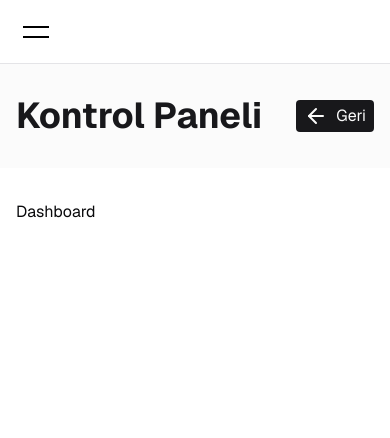
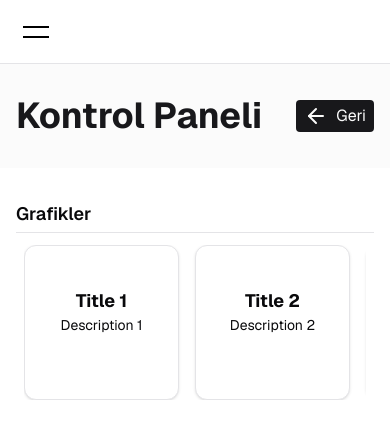
Before and after one commit to yigityalim/catering, a Next.js app: page /dashboard in a window 390 px wide. Shown: the top 438 px of the page. Built offline with nearby package versions, Linux system fonts and the light colour scheme.

Commit message:
dashboard'a carousel ekleme işlemi. devamı gelecek

```diff
--- a/package.json
+++ b/package.json
@@ -20,6 +20,7 @@
     "@t3-oss/env-nextjs": "^0.10.1",
     "class-variance-authority": "^0.7.0",
     "clsx": "^2.1.1",
+    "embla-carousel-react": "^8.1.5",
     "framer-motion": "^11.2.11",
     "geist": "^1.3.0",
     "jotai": "^2.8.3",
@@ -35,7 +36,7 @@
     "zustand": "^4.5.2"
   },
   "devDependencies": {
-    "@types/node": "^20.14.7",
+    "@types/node": "^20.14.8",
     "@types/react": "^18.3.3",
     "@types/react-dom": "^18.3.0",
     "@types/uuid": "^10.0.0",
--- a/src/app/(dashboard)/dashboard/page.tsx
+++ b/src/app/(dashboard)/dashboard/page.tsx
@@ -1,3 +1,10 @@
+import { Carousel } from '@/components/dashboard';
+
 export default function DashboardPage() {
-  return <div>Dashboard</div>;
+  return (
+    <>
+      <h1 className="w-full border-b pb-1 text-lg font-semibold">Grafikler</h1>
+      <Carousel />
+    </>
+  );
 }
--- a/src/app/(dashboard)/dashboard/settings/[child]/page.tsx
+++ b/src/app/(dashboard)/dashboard/settings/[child]/page.tsx
@@ -1,16 +1,11 @@
 import { dashboardMenu, findMenuItemByHref } from '@/lib/menu';
+import type { Params } from '@/types';
 
 export default function DashboardSettings() {
   return <div>DashboardSettings child page</div>;
 }
 
-type Params = {
-  params: {
-    child: string;
-  };
-};
-
-export async function generateMetadata({ params: { child } }: Readonly<Params>) {
+export async function generateMetadata({ params: { child } }: Readonly<Params<{ child: string }>>) {
   if (findMenuItemByHref(dashboardMenu, `/dashboard/settings/${child}`) === undefined) {
     return {
       title: 'Page not found',
--- /dev/null
+++ b/src/components/dashboard/carousel.tsx
@@ -0,0 +1,78 @@
+'use client';
+
+import {
+  Carousel as CarouselPrimitive,
+  CarouselContent,
+  CarouselItem,
+} from '@/components/ui/carousel';
+
+import { useResponsive } from '@/lib/hooks';
+import { Card, CardContent } from '@/components/ui/card';
+import React from 'react';
+
+export function Carousel() {
+  const { sm } = useResponsive();
+
+  if (sm) {
+    return (
+      <div className="flex w-full items-center justify-center px-2 py-1">
+        <CarouselPrimitive className="w-full">
+          <CarouselContent className="w-full">
+            {mock.map((item) => (
+              <CarouselItem key={item.id} className="w-full basis-1/2">
+                <Card className="w-full p-2">
+                  <CardContent className="flex aspect-square items-center justify-center">
+                    <div className="flex flex-col items-center justify-center">
+                      <h2 className="text-lg font-bold">{item.title}</h2>
+                      <p className="text-sm">{item.description}</p>
+                    </div>
+                  </CardContent>
+                </Card>
+              </CarouselItem>
+            ))}
+          </CarouselContent>
+        </CarouselPrimitive>
+      </div>
+    );
+  }
+
+  return <div>tablet ekranı. eklencek</div>;
+}
+
+const mock = [
+  {
+    id: crypto.randomUUID(),
+    title: 'Title 1',
+    description: 'Description 1',
+    image: 'https://via.placeholder.com/150',
+    element: <div>Element 1</div>,
+  },
+  {
+    id: crypto.randomUUID(),
+    title: 'Title 2',
+    description: 'Description 2',
+    image: 'https://via.placeholder.com/150',
+    element: <div>Element 2</div>,
+  },
+  {
+    id: crypto.randomUUID(),
+    title: 'Title 3',
+    description: 'Description 3',
+    image: 'https://via.placeholder.com/150',
+    element: <div>Element 3</div>,
+  },
+  {
+    id: crypto.randomUUID(),
+    title: 'Title 4',
+    description: 'Description 4',
+    image: 'https://via.placeholder.com/150',
+    element: <div>Element 4</div>,
+  },
+  {
+    id: crypto.randomUUID(),
+    title: 'Title 5',
+    description: 'Description 5',
+    image: 'https://via.placeholder.com/150',
+    element: <div>Element 5</div>,
+  },
+];
--- a/src/components/dashboard/mobile-menu.tsx
+++ b/src/components/dashboard/mobile-menu.tsx
@@ -12,12 +12,6 @@
   const mobileMenu = useDashboard((state) => state.mobileMenu);
   const setMobileMenu = useDashboard((state) => state.setMobileMenu);
 
-  React.useLayoutEffect((): (() => void) => {
-    const originalStyle: string = window.getComputedStyle(document.body).overflow;
-    document.body.style.overflow = 'hidden';
-    return () => (document.body.style.overflow = originalStyle);
-  }, []);
-
   const pathname = usePathname();
   return (
     <AnimatePresence mode="wait">
@@ -29,12 +23,12 @@
           transition={{ duration: 0.3, type: 'tween', ease: 'easeInOut' }}
           className={cn('fixed inset-x-0 bottom-0 top-16 z-50 sm:hidden')}
         >
-          <div className="flex h-full w-full flex-col items-start justify-start gap-8 bg-background p-6">
+          <div className="flex h-full w-full flex-col items-start justify-start gap-8 bg-background p-4 pt-8">
             <Link
               onClick={() => setMobileMenu(false)}
               href="/dashboard"
-              className={cn('p-1 text-4xl font-semibold text-foreground', {
-                'italic underline underline-offset-8': pathname === '/dashboard',
+              className={cn('text-4xl font-semibold text-foreground', {
+                'underline underline-offset-8': pathname === '/dashboard',
               })}
             >
               Kontrol Paneli
@@ -102,7 +96,7 @@
                 href={child.href}
                 onClick={() => setMobileMenu(false)}
                 className={cn('w-full p-1 text-lg font-semibold text-foreground', {
-                  'italic underline underline-offset-8': pathname === child.href,
+                  'underline underline-offset-8': pathname === child.href,
                 })}
               >
                 {child.title}
--- /dev/null
+++ b/src/components/ui/carousel.tsx
@@ -0,0 +1,262 @@
+"use client"
+
+import * as React from "react"
+import { ArrowLeftIcon, ArrowRightIcon } from "@radix-ui/react-icons"
+import useEmblaCarousel, {
+  type UseEmblaCarouselType,
+} from "embla-carousel-react"
+
+import { cn } from "@/lib/utils"
+import { Button } from "@/components/ui/button"
+
+type CarouselApi = UseEmblaCarouselType[1]
+type UseCarouselParameters = Parameters<typeof useEmblaCarousel>
+type CarouselOptions = UseCarouselParameters[0]
+type CarouselPlugin = UseCarouselParameters[1]
+
+type CarouselProps = {
+  opts?: CarouselOptions
+  plugins?: CarouselPlugin
+  orientation?: "horizontal" | "vertical"
+  setApi?: (api: CarouselApi) => void
+}
+
+type CarouselContextProps = {
+  carouselRef: ReturnType<typeof useEmblaCarousel>[0]
+  api: ReturnType<typeof useEmblaCarousel>[1]
+  scrollPrev: () => void
+  scrollNext: () => void
+  canScrollPrev: boolean
+  canScrollNext: boolean
+} & CarouselProps
+
+const CarouselContext = React.createContext<CarouselContextProps | null>(null)
+
+function useCarousel() {
+  const context = React.useContext(CarouselContext)
+
+  if (!context) {
+    throw new Error("useCarousel must be used within a <Carousel />")
+  }
+
+  return context
+}
+
+const Carousel = React.forwardRef<
+  HTMLDivElement,
+  React.HTMLAttributes<HTMLDivElement> & CarouselProps
+>(
+  (
+    {
+      orientation = "horizontal",
+      opts,
+      setApi,
+      plugins,
+      className,
+      children,
+      ...props
+    },
+    ref
+  ) => {
+    const [carouselRef, api] = useEmblaCarousel(
+      {
+        ...opts,
+        axis: orientation === "horizontal" ? "x" : "y",
+      },
+      plugins
+    )
+    const [canScrollPrev, setCanScrollPrev] = React.useState(false)
+    const [canScrollNext, setCanScrollNext] = React.useState(false)
+
+    const onSelect = React.useCallback((api: CarouselApi) => {
+      if (!api) {
+        return
+      }
+
+      setCanScrollPrev(api.canScrollPrev())
+      setCanScrollNext(api.canScrollNext())
+    }, [])
+
+    const scrollPrev = React.useCallback(() => {
+      api?.scrollPrev()
+    }, [api])
+
+    const scrollNext = React.useCallback(() => {
+      api?.scrollNext()
+    }, [api])
+
+    const handleKeyDown = React.useCallback(
+      (event: React.KeyboardEvent<HTMLDivElement>) => {
+        if (event.key === "ArrowLeft") {
+          event.preventDefault()
+          scrollPrev()
+        } else if (event.key === "ArrowRight") {
+          event.preventDefault()
+          scrollNext()
+        }
+      },
+      [scrollPrev, scrollNext]
+    )
+
+    React.useEffect(() => {
+      if (!api || !setApi) {
+        return
+      }
+
+      setApi(api)
+    }, [api, setApi])
+
+    React.useEffect(() => {
+      if (!api) {
+        return
+      }
+
+      onSelect(api)
+      api.on("reInit", onSelect)
+      api.on("select", onSelect)
+
+      return () => {
+        api?.off("select", onSelect)
+      }
+    }, [api, onSelect])
+
+    return (
+      <CarouselContext.Provider
+        value={{
+          carouselRef,
+          api: api,
+          opts,
+          orientation:
+            orientation || (opts?.axis === "y" ? "vertical" : "horizontal"),
+          scrollPrev,
+          scrollNext,
+          canScrollPrev,
+          canScrollNext,
+        }}
+      >
+        <div
+          ref={ref}
+          onKeyDownCapture={handleKeyDown}
+          className={cn("relative", className)}
+          role="region"
+          aria-roledescription="carousel"
+          {...props}
+        >
+          {children}
+        </div>
+      </CarouselContext.Provider>
+    )
+  }
+)
+Carousel.displayName = "Carousel"
+
+const CarouselContent = React.forwardRef<
+  HTMLDivElement,
+  React.HTMLAttributes<HTMLDivElement>
+>(({ className, ...props }, ref) => {
+  const { carouselRef, orientation } = useCarousel()
+
+  return (
+    <div ref={carouselRef} className="overflow-hidden">
+      <div
+        ref={ref}
+        className={cn(
+          "flex",
+          orientation === "horizontal" ? "-ml-4" : "-mt-4 flex-col",
+          className
+        )}
+        {...props}
+      />
+    </div>
+  )
+})
+CarouselContent.displayName = "CarouselContent"
+
+const CarouselItem = React.forwardRef<
+  HTMLDivElement,
+  React.HTMLAttributes<HTMLDivElement>
+>(({ className, ...props }, ref) => {
+  const { orientation } = useCarousel()
+
+  return (
+    <div
+      ref={ref}
+      role="group"
+      aria-roledescription="slide"
+      className={cn(
+        "min-w-0 shrink-0 grow-0 basis-full",
+        orientation === "horizontal" ? "pl-4" : "pt-4",
+        className
+      )}
+      {...props}
+    />
+  )
+})
+CarouselItem.displayName = "CarouselItem"
+
+const CarouselPrevious = React.forwardRef<
+  HTMLButtonElement,
+  React.ComponentProps<typeof Button>
+>(({ className, variant = "outline", size = "icon", ...props }, ref) => {
+  const { orientation, scrollPrev, canScrollPrev } = useCarousel()
+
+  return (
+    <Button
+      ref={ref}
+      variant={variant}
+      size={size}
+      className={cn(
+        "absolute  h-8 w-8 rounded-full",
+        orientation === "horizontal"
+          ? "-left-12 top-1/2 -translate-y-1/2"
+          : "-top-12 left-1/2 -translate-x-1/2 rotate-90",
+        className
+      )}
+      disabled={!canScrollPrev}
+      onClick={scrollPrev}
+      {...props}
+    >
+      <ArrowLeftIcon className="h-4 w-4" />
+      <span className="sr-only">Previous slide</span>
+    </Button>
+  )
+})
+CarouselPrevious.displayName = "CarouselPrevious"
+
+const CarouselNext = React.forwardRef<
+  HTMLButtonElement,
+  React.ComponentProps<typeof Button>
+>(({ className, variant = "outline", size = "icon", ...props }, ref) => {
+  const { orientation, scrollNext, canScrollNext } = useCarousel()
+
+  return (
+    <Button
+      ref={ref}
+      variant={variant}
+      size={size}
+      className={cn(
+        "absolute h-8 w-8 rounded-full",
+        orientation === "horizontal"
+          ? "-right-12 top-1/2 -translate-y-1/2"
+          : "-bottom-12 left-1/2 -translate-x-1/2 rotate-90",
+        className
+      )}
+      disabled={!canScrollNext}
+      onClick={scrollNext}
+      {...props}
+    >
+      <ArrowRightIcon className="h-4 w-4" />
+      <span className="sr-only">Next slide</span>
+    </Button>
+  )
+})
+CarouselNext.displayName = "CarouselNext"
+
+export {
+  type CarouselApi,
+  Carousel,
+  CarouselContent,
+  CarouselItem,
+  CarouselPrevious,
+  CarouselNext,
+}
--- /dev/null
+++ b/src/lib/hooks.ts
@@ -0,0 +1,28 @@
+import React from 'react';
+
+export function useMediaQuery(query: string): boolean {
+  const [value, setValue] = React.useState<boolean>(false);
+
+  const onChange = React.useCallback((e: MediaQueryListEvent) => {
+    setValue(e.matches);
+  }, []);
+
+  React.useEffect(() => {
+    const result = matchMedia(query);
+    result.addEventListener('change', onChange);
+    setValue(result.matches);
+
+    return () => result.removeEventListener('change', onChange);
+  }, [query]);
+
+  return value;
+}
+
+export function useResponsive() {
+  return {
+    sm: useMediaQuery('(max-width: 640px)'),
+    md: useMediaQuery('(max-width: 768px)'),
+    lg: useMediaQuery('(max-width: 1024px)'),
+    xl: useMediaQuery('(max-width: 1280px)'),
+  };
+}
--- a/src/store/dashboard-menu.ts
+++ b/src/store/dashboard-menu.ts
@@ -8,9 +8,16 @@
   setOpenMenus: (titles: string[]) => void;
 }
 
-export const useDashboard = create<SidebarState>((set) => ({
+export const useDashboard = create<SidebarState>((set, get) => ({
   mobileMenu: false,
-  setMobileMenu: (open) => set({ mobileMenu: open }),
+  setMobileMenu: (open) => {
+    set({ mobileMenu: open });
+    if (get().mobileMenu) {
+      document.body.style.overflow = 'hidden';
+    } else {
+      document.body.style.overflow = '';
+    }
+  },
   openMenus: [],
   toggleMenu: (title) =>
     set((state) => ({
```
Also changed, not shown: src/components/dashboard/index.ts (+7 -3 lines), 1 other file (tests, documents, lock files or other folders).
